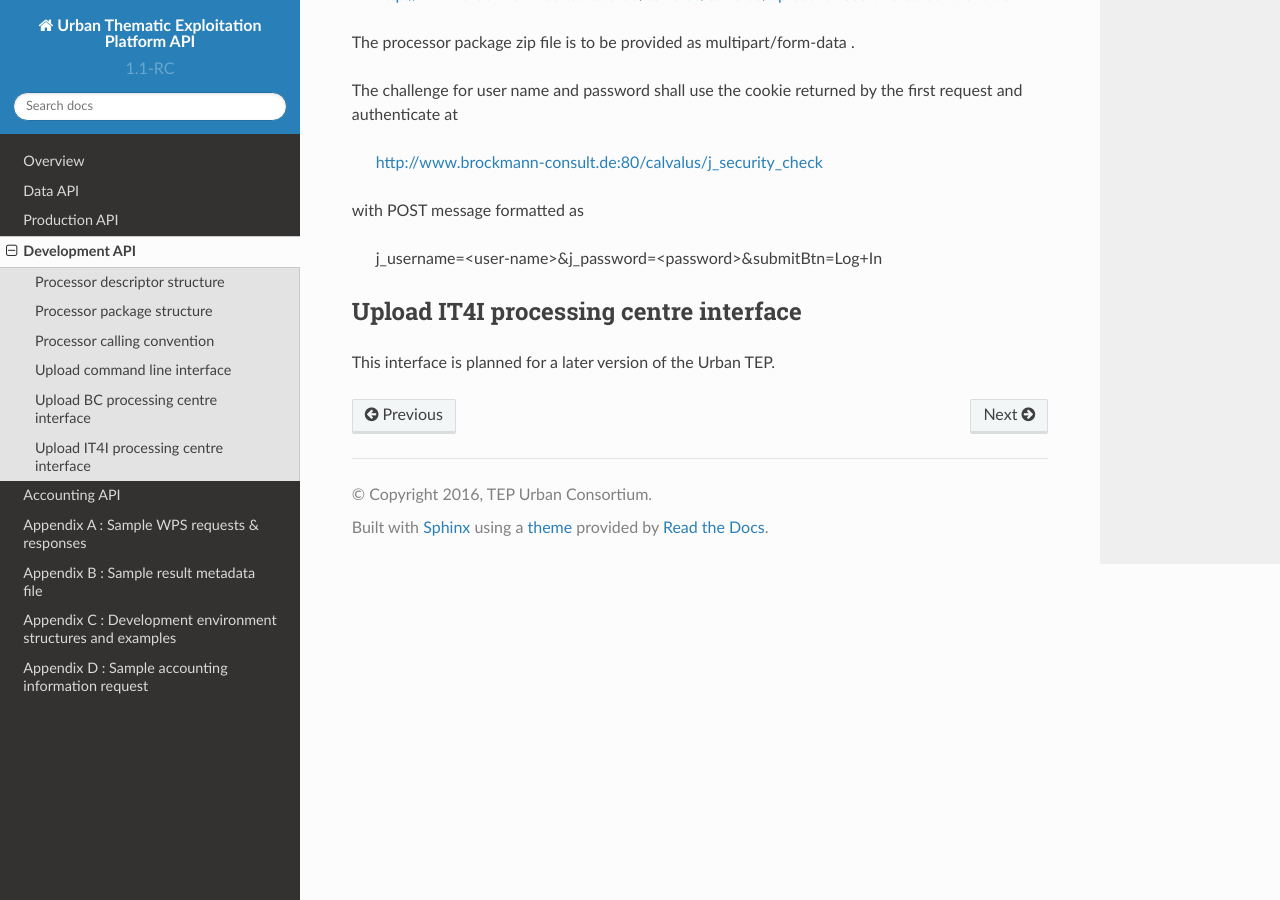
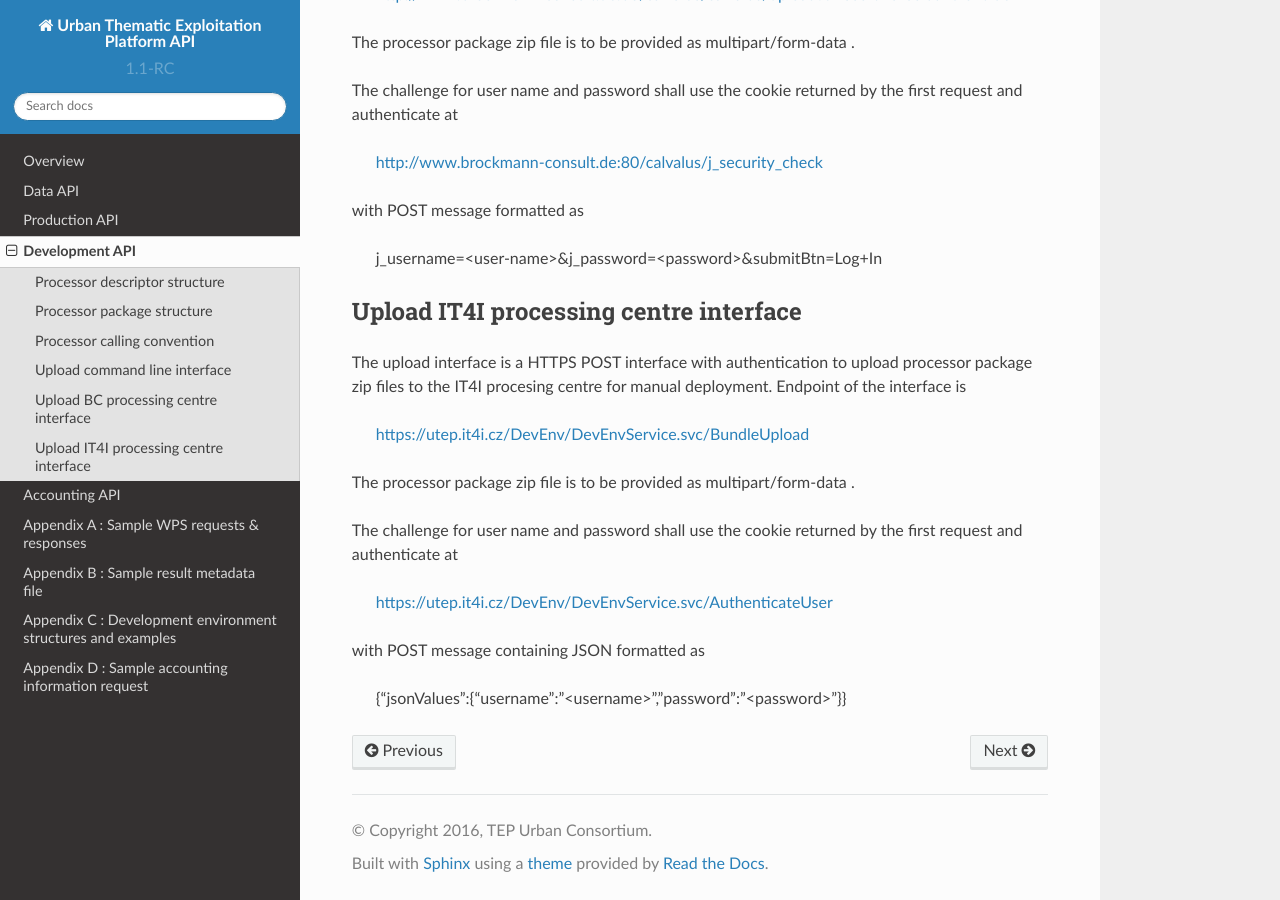
Before and after one commit to urban-tep/API, a Sphinx documentation site: the page built from source/development/index.rst, in a window 1280 px wide and 900 px high, scrolled down 4216 px. Built offline with Sphinx 7.4.7 and the Read the Docs theme 2.0.0, drawn with Linux system fonts in a browser that asks for light colours; pages that are not in the unit, such as notebooks, are missing from menus.

Commit message:
added IT4I info about development environment

```diff
--- a/source/development/index.rst
+++ b/source/development/index.rst
@@ -177,4 +177,16 @@ with POST message formatted as
 Upload IT4I processing centre interface
 ---------------------------------------
 
-This interface is planned for a later version of the Urban TEP.
+The upload interface is a HTTPS POST interface with authentication to upload processor package zip files to the IT4I procesing centre for manual deployment. Endpoint of the interface is
+
+  https://utep.it4i.cz/DevEnv/DevEnvService.svc/BundleUpload
+
+The processor package zip file is to be provided as multipart/form-data .
+
+The challenge for user name and password shall use the cookie returned by the first request and authenticate at
+
+   https://utep.it4i.cz/DevEnv/DevEnvService.svc/AuthenticateUser
+
+with POST message containing JSON formatted as
+
+   {"jsonValues":{"username":"<username>","password":"<password>"}}
```
